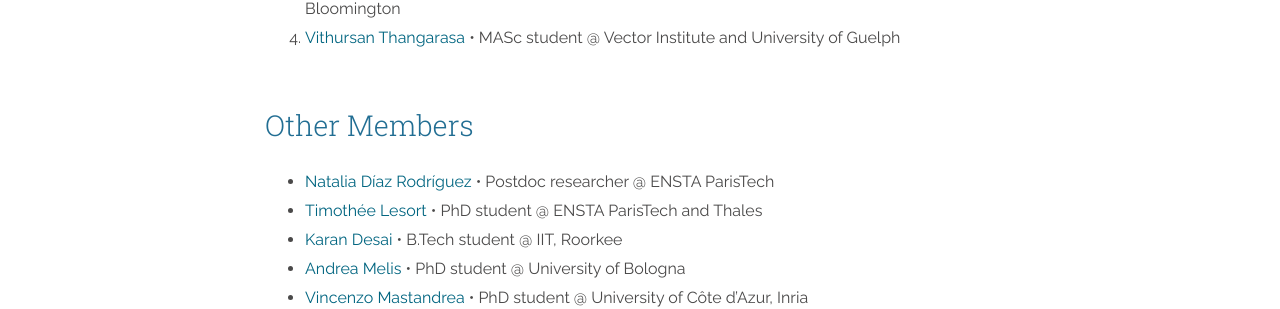
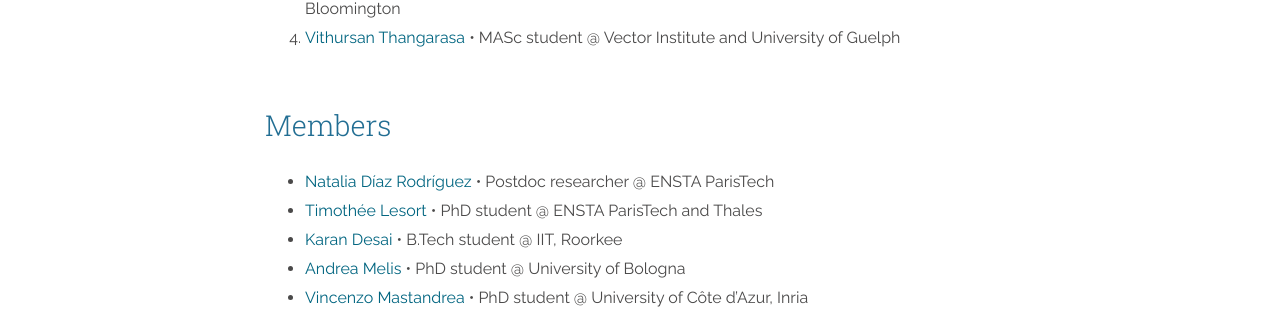
Before and after one commit to giparisi/website, a Jekyll site: the page built from about_us.md, in a window 1280 px wide and 1160 px high. Shown: the part 536-845 px from the top of the window. Built offline with Jekyll 4.4.1, drawn with Linux system fonts in a browser that asks for light colours; nearby versions of some CDN libraries.

Commit message:
Sounds more inclusive this way

```diff
--- a/about_us.md
+++ b/about_us.md
@@ -14,7 +14,7 @@ layout: page
  4. [Vithursan Thangarasa](https://www.linkedin.com/in/vithursant/) &bull; MASc student @ Vector Institute and University of Guelph
 
 <a href="#members"></a>
-<h3 id="members" style="margin-bottom:30px">Other Members</h3>
+<h3 id="members" style="margin-bottom:30px">Members</h3>
 
  - [Natalia Díaz Rodríguez](https://about.me/NataliaDiazRodriguez) &bull; Postdoc researcher @ ENSTA ParisTech
  - [Timothée Lesort](https://scholar.google.com/citations?user=5NttkuoAAAAJ&hl=en) &bull; PhD student @ ENSTA ParisTech and Thales
```
